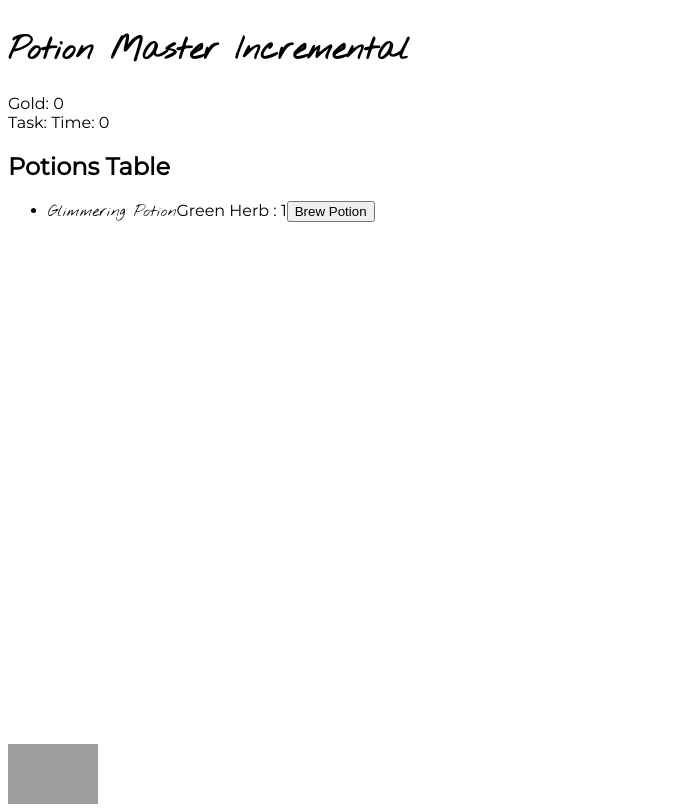
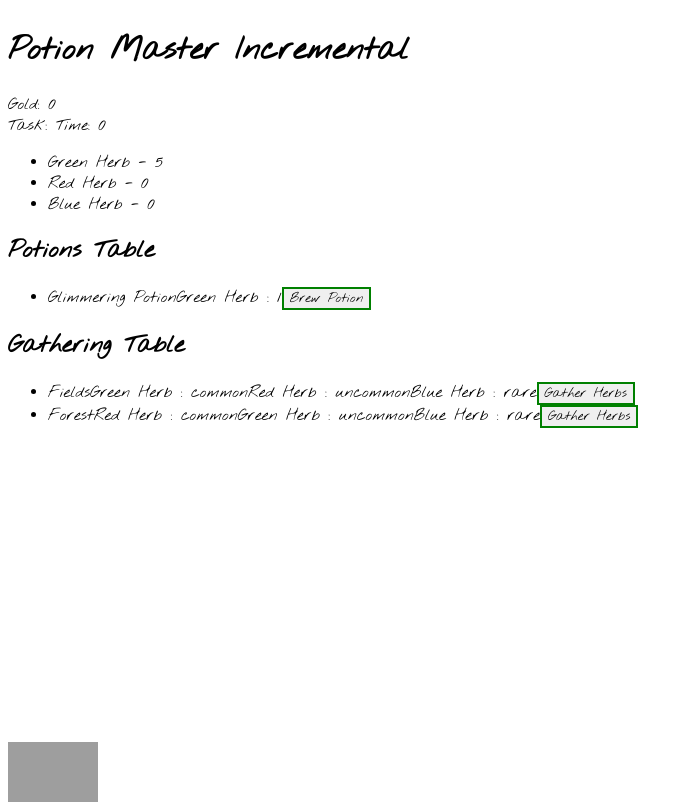
Before and after one commit to meredori/ludum_dare_49, a React (Create React App) app: page / in a window 1280 px wide. Shown: the whole page, without its empty margins (0-693 px from the left). Built offline with nearby package versions, Linux system fonts and the light colour scheme; grey boxes are pictures that could not be loaded.

Commit message:
Add gathering with common, uncommon, rare herbs

```diff
--- a/src/App.jsx
+++ b/src/App.jsx
@@ -1,7 +1,9 @@
 import React from 'react';
 import Gold from './features/gold/gold'
 import PotionTable from './features/potions/potionTable'
+import GatheringLocationTable from './features/gathering/gatheringLocationTable'
 import Alchemist from './features/alchemist/alchemist'
+import Herbs from './features/herbs/herbs'
 
 class App extends React.Component {
     render() {
@@ -9,7 +11,9 @@ class App extends React.Component {
         <h1 className="cursive">Potion Master Incremental</h1>
         <Gold />
         <Alchemist />
+        <Herbs />
         <PotionTable></PotionTable>
+        <GatheringLocationTable></GatheringLocationTable>
         </div>;
     }
   }
--- /dev/null
+++ b/src/enums/rarity.js
@@ -0,0 +1,7 @@
+const rarity = {
+    COMMON : "common",
+    UNCOMMON: "uncommon",
+    RARE: "rare"
+}
+
+export default rarity;
--- a/src/features/alchemist/alchemistSlice.js
+++ b/src/features/alchemist/alchemistSlice.js
@@ -1,5 +1,5 @@
 import { createSlice } from "@reduxjs/toolkit";
-import herbList from "../herbs/herbsList";
+import herbList from "../herbs/herbsData";
 import potionsList from "../potions/potionsList";
 
 const initialState = {
@@ -8,6 +8,8 @@ const initialState = {
   gold: 0,
   currentTask: "",
   remainingTime: 0,
+  busy: false,
+  taskSpeed: 1000
 };
 
 export const alchemistSlice = createSlice({
@@ -27,8 +29,17 @@ export const alchemistSlice = createSlice({
             );
           });
     },
+    gatherHerbs(state,action){
+      state.herbs[action.payload].count++;
+    },
     setAction(state,action){
         state.currentTask = action.payload;
+        if(state.currentTask == ""){
+          state.busy = false;
+        }
+        else {
+          state.busy = true;
+        }
     },
     setTaskTime(state,action){
         state.remainingTime = action.payload;
@@ -41,10 +52,15 @@ export const alchemistSlice = createSlice({
                 potion.count,
                 potion.name
               );
-              state.gold += 2;
+              switch(potion.id){
+                case 0:
+                  state.gold += potion.goldGain;
+                  return;
+              }
+
     }
   },
 });
-export const { purchase, spendHerbs, setAction, setTaskTime, brewPotion } = alchemistSlice.actions;
+export const { purchase, spendHerbs, setAction, setTaskTime, brewPotion, gatherHerbs } = alchemistSlice.actions;
 
 export default alchemistSlice.reducer;
--- /dev/null
+++ b/src/features/gathering/gatheringLocation.jsx
@@ -0,0 +1,80 @@
+import React from 'react'
+import { connect  } from 'react-redux'
+import herbList from '../herbs/herbsData'
+import { setAction, setTaskTime, gatherHerbs } from '../alchemist/alchemistSlice';
+import rarity from '../../enums/rarity';
+
+class GatheringLocation extends React.Component {
+    constructor(props){
+        super(props);
+        this.state = {
+            gathering: false,
+            gatherInterval: null
+        }
+    }
+    gatherHerbs(id){
+        var gather;
+        if(!this.state.gathering){
+            this.setState({gathering : true});
+            this.props.setAction("Gathering at " + this.props.type.name);
+            var time = 0;
+            gather = setInterval(() => {
+                console.log("Gathering");
+                var roll = Math.floor(Math.random()*100);
+                var herbs;
+                if(roll < 3){
+                    herbs = this.props.type.herbsAvailable.filter(herb => herb.rarity == rarity.RARE)
+                    console.log("Rare herb!")
+                }
+                else if (roll < 8){
+                    herbs = this.props.type.herbsAvailable.filter(herb => herb.rarity == rarity.UNCOMMON)
+                    console.log("Uncommon herb!")
+                }
+                else if (roll < 80){
+                    herbs = this.props.type.herbsAvailable.filter(herb => herb.rarity == rarity.COMMON)
+                }
+                else {
+                    herbs = null;
+                    console.log("Didn't find anything")
+                }
+                if(herbs != null){
+                    var selectedHerb = herbs[Math.floor(Math.random()*herbs.length)];
+                    console.log("Found %s", herbList[selectedHerb.herbId].name);
+                    this.props.gatherHerbs(selectedHerb.herbId);
+                }
+                time++
+                this.props.setTaskTime(time);
+            }, this.props.interval);
+            this.setState({gatherInterval : gather});
+        }
+        else {
+            this.setState({gathering : false});
+            this.props.setAction("");
+            clearInterval(this.state.gatherInterval);
+            this.props.setTaskTime(0);
+        }
+    }
+    render() {
+        const common = this.props.type.herbsAvailable.map((herb) => <span key={herb.herbId}>{herbList[herb.herbId].name} : {herb.rarity}</span>)
+        var button;
+        if(this.state.gathering){
+            button = <button onClick={() => this.gatherHerbs(this.props.type.id)}>Stop Gathering</button>
+        }
+        else {
+            button = <button disabled={this.props.busy} onClick={() => this.gatherHerbs(this.props.type.id)}>Gather Herbs</button>
+        }
+        return <div className="gathering-location">
+            <span className="cursive">{this.props.type.name}</span>
+            {common}
+            {button}
+        </div>;
+    }
+  }
+
+  const mapStateToProps = (state) => ({
+    remainingTime: state.alchemist.remainingTime,
+    interval: state.alchemist.taskSpeed,
+    busy: state.alchemist.busy,
+  })
+
+export default connect(mapStateToProps, {setAction, setTaskTime, gatherHerbs})(GatheringLocation);
--- /dev/null
+++ b/src/features/gathering/gatheringLocationData.js
@@ -0,0 +1,42 @@
+import rarity from "../../enums/rarity";
+
+const data = [
+  {
+    id: 0,
+    name: "Fields",
+    herbsAvailable: [
+      {
+        herbId: 0,
+        rarity: rarity.COMMON,
+      },
+      {
+        herbId: 1,
+        rarity: rarity.UNCOMMON,
+      },
+      {
+        herbId: 2,
+        rarity: rarity.RARE,
+      },
+    ],
+  },
+  {
+    id: 1,
+    name: "Forest",
+    herbsAvailable: [
+      {
+        herbId: 1,
+        rarity: rarity.COMMON,
+      },
+      {
+        herbId: 0,
+        rarity: rarity.UNCOMMON,
+      },
+      {
+        herbId: 2,
+        rarity: rarity.RARE,
+      },
+    ],
+  },
+];
+
+export default data;
--- /dev/null
+++ b/src/features/gathering/gatheringLocationTable.jsx
@@ -0,0 +1,15 @@
+import React from 'react';
+import gatheringList from './gatheringLocationData';
+import GatheringLocation from './gatheringLocation';
+class GatheringLocationTable extends React.Component {
+    render() {
+      const gatheringLocations = gatheringList.map((location) => <li key={location.id}><GatheringLocation type={location}></GatheringLocation></li>)
+      return <div className="gathering-table">
+        <h2>Gathering Table</h2>
+        <ul>
+          {gatheringLocations}
+        </ul>
+      </div>;
+    }
+  }
+export default GatheringLocationTable;
--- a/src/features/herbs/herbs.jsx
+++ b/src/features/herbs/herbs.jsx
@@ -0,0 +1,19 @@
+import React from 'react'
+import { connect  } from 'react-redux'
+
+class Herbs extends React.Component {
+    render() {
+        const herbs = this.props.herbs.map((herb) => <li key={herb.id}><span>{herb.name} - {herb.count}</span></li>)
+      return <div className="herb-display">
+          <ul>
+              {herbs}
+          </ul>
+      </div>;
+    }
+  }
+
+  const mapStateToProps = (state) => ({
+      herbs: state.alchemist.herbs
+  })
+
+export default connect(mapStateToProps)(Herbs);
--- /dev/null
+++ b/src/features/herbs/herbsData.js
@@ -0,0 +1,19 @@
+const data = [
+    {
+        "id" : 0,
+        "name" : "Green Herb",
+        "count": 5
+    },
+    {
+        "id" : 1,
+        "name" : "Red Herb",
+        "count": 0
+    },
+    {
+        "id" : 2,
+        "name" : "Blue Herb",
+        "count": 0
+    }
+]
+
+export default data;
--- a/src/features/herbs/herbsList.js
+++ /dev/null
@@ -1,9 +0,0 @@
-const data = [
-    {
-        "id" : 0,
-        "name" : "Green Herb",
-        "count": 5
-    }
-]
-
-export default data;
--- a/src/features/potions/potion.jsx
+++ b/src/features/potions/potion.jsx
@@ -1,6 +1,6 @@
 import React from 'react';
 import { connect  } from 'react-redux';
-import herbList from '../herbs/herbsList';
+import herbList from '../herbs/herbsData';
 import { spendHerbs, setAction, setTaskTime, brewPotion } from '../alchemist/alchemistSlice';
 import potionsList from "../potions/potionsList";
 
@@ -31,7 +31,7 @@ class Potion extends React.Component {
             }
           }
           this.props.setTaskTime(this.props.remainingTime - 1);
-        }, 1000);
+        }, this.props.interval);
       } else {
         console.log("You dont have enough herbs");
       }
@@ -41,13 +41,15 @@ class Potion extends React.Component {
       return <div className="potion">
           <span className="cursive">{this.props.type.name}</span>
           {cost}
-          <button disabled={(this.props.remainingTime != 0)} onClick={() => this.brewPotion(this.props.type.id)}>Brew Potion</button>
+          <button disabled={this.props.busy} onClick={() => this.brewPotion(this.props.type.id)}>Brew Potion</button>
       </div>;
     }
   }
 
   const mapStateToProps = (state) => ({
       herbs: state.alchemist.herbs,
-      remainingTime: state.alchemist.remainingTime
+      remainingTime: state.alchemist.remainingTime,
+      busy: state.alchemist.busy,
+      interval: state.alchemist.taskSpeed
   })
 export default connect(mapStateToProps, {spendHerbs, setAction, setTaskTime, brewPotion})(Potion);
--- a/src/features/potions/potionsList.js
+++ b/src/features/potions/potionsList.js
@@ -10,7 +10,8 @@ const data = [
         ],
         "baseFailure" : 5,
         "time" : 2,
-        "count" : 0
+        "count" : 0,
+        "goldGain" : 1
     }
 ]
 
--- a/src/style.scss
+++ b/src/style.scss
@@ -6,7 +6,7 @@ html,body{
 body {
     display: flex;
     flex-direction: column;
-    font-family: 'Montserrat', sans-serif;
+    font-family: 'Nothing You Could Do', cursive;
 }
 main{
     flex: 1 0 auto;
@@ -20,6 +20,16 @@ footer {
     height: 60px;
 }
 
-.cursive {
+.simple {
+    font-family: 'Montserrat', sans-serif;
+}
+
+button {
     font-family: 'Nothing You Could Do', cursive;
+    justify-content: space-evenly;
+    align-items: center;
+    border: 2px solid green;
+    &:hover{
+        transform:scale(1.1);
+    }
 }
```
